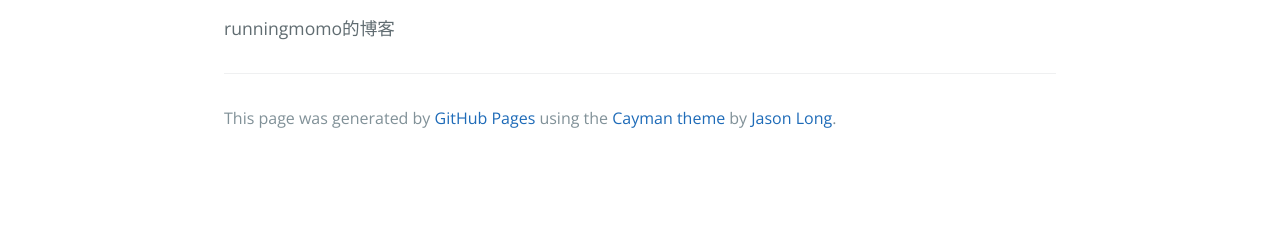
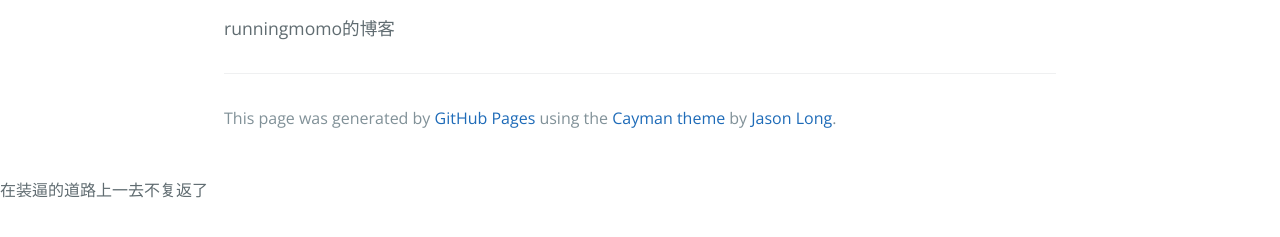
Before and after one commit to runningmomo/runningmomo.github.io, a plain HTML site: page index.html in a window 1280 px wide. Shown: the part 323-560 px from the top of the page. Drawn offline with nearby package versions, Linux system fonts and the light colour scheme.

Commit message:
201606031639

```diff
--- a/index.html
+++ b/index.html
@@ -2,7 +2,7 @@
 <html lang="en-us">
   <head>
     <meta charset="UTF-8">
-    <title>Runningmomo.GitHub.io by runningmomo</title>
+    <title>runningmomo</title>
     <meta name="viewport" content="width=device-width, initial-scale=1">
     <link rel="stylesheet" type="text/css" href="stylesheets/normalize.css" media="screen">
     <link href='https://fonts.googleapis.com/css?family=Open+Sans:400,700' rel='stylesheet' type='text/css'>
@@ -26,6 +26,7 @@
       </footer>
 
     </section>
+    <p>在装逼的道路上一去不复返了</p>
 
 
   </body>
```
